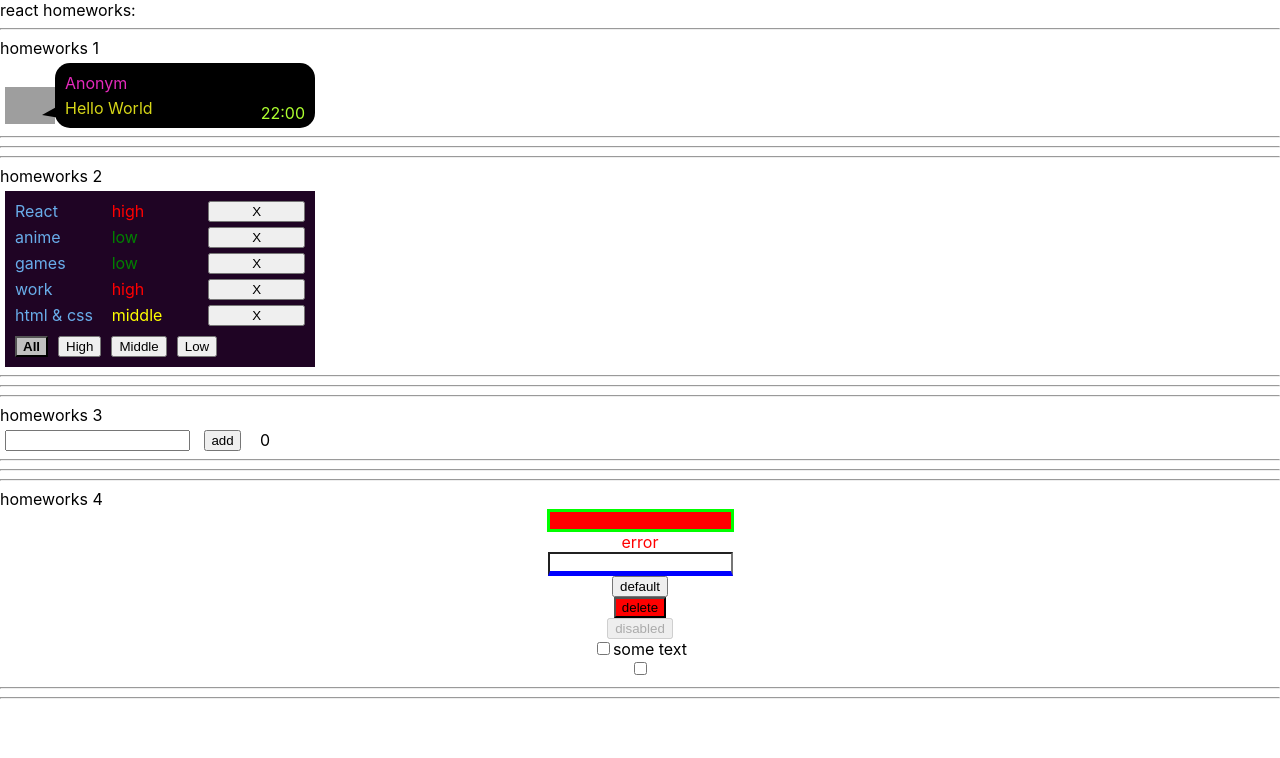
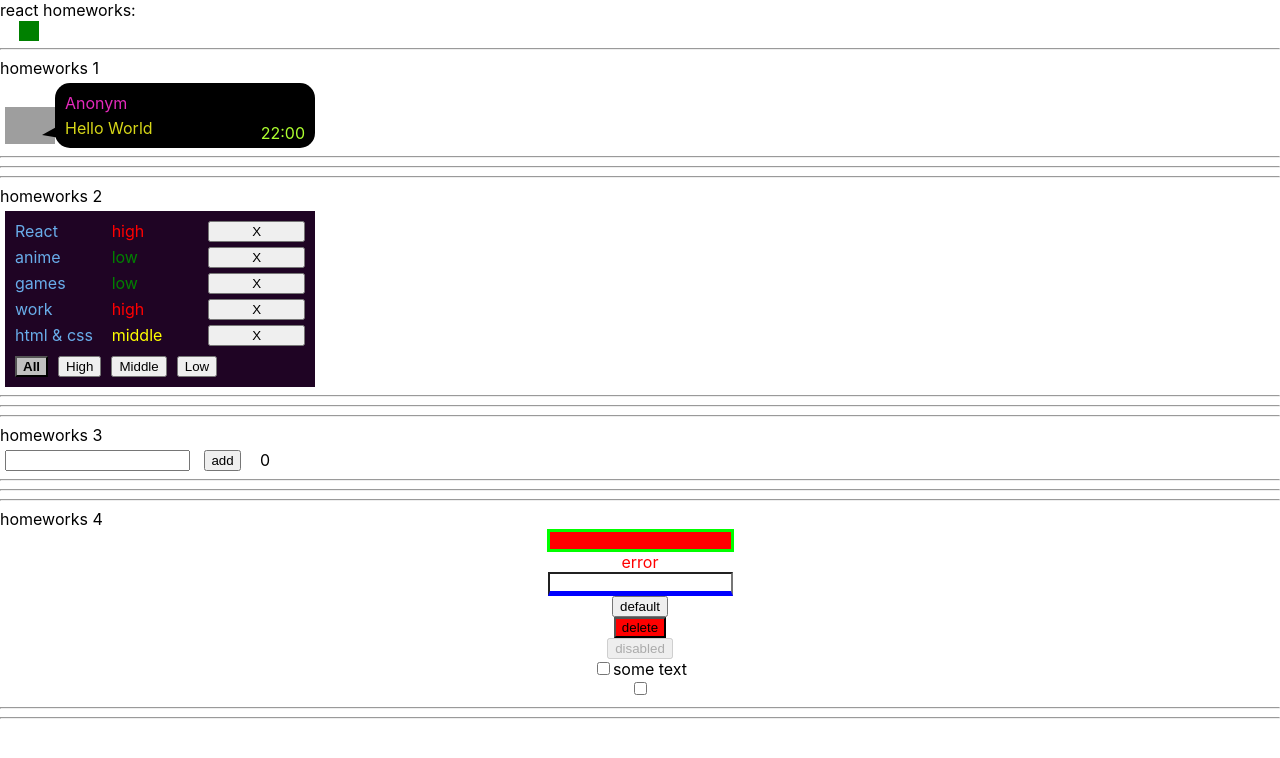
Before and after one commit to ArkadyPol/my-homework, a React (Create React App) app: page /#/pre-junior in a window 1280 px wide. Before the commit this address led to /. Shown: the top 758 px of the page. Built offline with nearby package versions, Linux system fonts and the light colour scheme; grey boxes are pictures that could not be loaded.

Commit message:
home task 5

```diff
--- a/src/p1-main/m1-ui/u1-app/App.tsx
+++ b/src/p1-main/m1-ui/u1-app/App.tsx
@@ -1,22 +1,19 @@
 import React from 'react'
 import s from './App.module.css'
-import HW1 from '../../../p2-homeworks/h1/HW1'
-import HW2 from '../../../p2-homeworks/h2/HW2';
-import HW3 from '../../../p2-homeworks/h3/HW3';
-import HW4 from '../../../p2-homeworks/h4/HW4';
+import HW5 from '../../../p2-homeworks/h5/HW5'
 
 function App() {
-    return (
-        <div className={s.App}>
-            <div>react homeworks:</div>
-            <HW1/>
-            <HW2/>
-            {<HW3/>}
-            {<HW4/>}
-            {/*<HW5/>*/}
+  return (
+      <div className={s.App}>
+        <div>react homeworks:</div>
+        {/*<HW1/>*/}
+        {/*<HW2/>*/}
+        {/*<HW3/>*/}
+        {/*<HW4/>*/}
+        {<HW5/>}
 
-        </div>
-    )
+      </div>
+  )
 }
 
 export default App
--- a/src/p2-homeworks/h5/HW5.tsx
+++ b/src/p2-homeworks/h5/HW5.tsx
@@ -1,18 +1,19 @@
 import React from 'react'
 import Header from './Header'
 import Routes from './Routes'
+import {HashRouter} from 'react-router-dom';
 
 function HW5() {
     return (
         <div>
             {/*в gh-pages лучше работает HashRouter*/}
-            {/*<HashRouter>*/}
+            <HashRouter>
 
             <Header/>
 
             <Routes/>
 
-            {/*</HashRouter>*/}
+            </HashRouter>
         </div>
     )
 }
--- /dev/null
+++ b/src/p2-homeworks/h5/Header.module.css
@@ -0,0 +1,27 @@
+.header {
+    margin-left: -220px;
+    transition: margin-left 0.6s;
+}
+
+.header::after {
+    content: '';
+    background-color: green;
+    width: 20px;
+    height: 20px;
+    display: inline-block;
+    margin: 0 10px -5px;
+}
+
+.header:hover {
+    margin-left: 0;
+}
+
+.header a {
+    color: #2716bf;
+    text-decoration: none;
+    margin: 0 10px 0 10px;
+}
+
+.header a.active {
+    color: #c426ef;
+}
--- a/src/p2-homeworks/h5/Header.tsx
+++ b/src/p2-homeworks/h5/Header.tsx
@@ -1,12 +1,17 @@
 import React from 'react'
+import {NavLink} from 'react-router-dom'
+import {PATH} from './Routes'
+import s from './Header.module.css'
 
 function Header() {
-    return (
-        <div>
-            // add NavLinks
-
-        </div>
-    )
+  return (
+      <div className={s.header}>
+        {/* add NavLinks*/}
+        <NavLink to={PATH.PRE_JUNIOR} activeClassName={s.active}>pre-junior</NavLink>
+        <NavLink to={PATH.JUNIOR} activeClassName={s.active}>junior</NavLink>
+        <NavLink to={PATH.JUNIOR_PLUS} activeClassName={s.active}>junior+</NavLink>
+      </div>
+  )
 }
 
 export default Header
--- a/src/p2-homeworks/h5/Routes.tsx
+++ b/src/p2-homeworks/h5/Routes.tsx
@@ -1,27 +1,36 @@
 import React from 'react'
+import {Redirect, Route, Switch} from 'react-router-dom'
+import PreJunior from './pages/PreJunior'
+import Junior from './pages/Junior'
+import Error404 from './pages/Error404'
+import JuniorPlus from './pages/JuniorPlus';
 
 export const PATH = {
   PRE_JUNIOR: '/pre-junior',
   // add paths
+  JUNIOR: '/junior',
+  JUNIOR_PLUS: '/junior-plus'
 }
 
 function Routes() {
   return (
       <div>
         {/*Switch выбирает первый подходящий роут*/}
-            {/*<Switch>*/}
+        <Switch>
 
           {/*в начале мы попадаем на страницу '/' и переходим сразу на страницу PRE_JUNIOR*/}
           {/*exact нужен чтоб указать полное совподение (что после '/' ничего не будет)*/}
-            {/*<Route path={'/'} exact render={() => <Redirect to={PATH.PRE_JUNIOR}/>}/>*/}
+          <Route path={'/'} exact render={() => <Redirect to={PATH.PRE_JUNIOR}/>}/>
 
-            {/*<Route path={PATH.PRE_JUNIOR} render={() => <PreJunior/>}/>*/}
-                // add routes
+          <Route path={PATH.PRE_JUNIOR} render={() => <PreJunior/>}/>
+          <Route path={PATH.JUNIOR} render={() => <Junior/>}/>
+          <Route path={PATH.JUNIOR_PLUS} render={() => <JuniorPlus/>}/>
+          {/* add routes*/}
 
           {/*у этого роута нет пути, он отрисуется если пользователь захочет попасть на несуществующую страницу*/}
-            {/*<Route render={() => <Error404/>}/>*/}
+          <Route render={() => <Error404/>}/>
 
-            {/*</Switch>*/}
+        </Switch>
       </div>
   )
 }
--- /dev/null
+++ b/src/p2-homeworks/h5/pages/Error404.module.css
@@ -0,0 +1,25 @@
+.page404 {
+    height: calc(100vh - 42px);
+    background-color: #4609a8;
+    display: grid;
+    place-content: center;
+    font-weight: 700;
+    font-size: 36px;
+    color: #6cec15;
+    text-align: center;
+    animation: explosion 4s;
+}
+
+
+@keyframes explosion {
+    0% {
+        font-size: 36px;
+    }
+    60% {
+        font-size: 100px;
+        color: red;
+    }
+    100% {
+        font-size: 36px;
+    }
+}
--- a/src/p2-homeworks/h5/pages/Error404.tsx
+++ b/src/p2-homeworks/h5/pages/Error404.tsx
@@ -1,11 +1,11 @@
 import React from 'react'
+import s from './Error404.module.css'
 
 function Error404() {
     return (
-        <div>
+        <div className={s.page404}>
             <div>404</div>
             <div>Page not found!</div>
-            <div>—ฅ/ᐠ.̫ .ᐟ\ฅ—</div>
         </div>
     )
 }
--- /dev/null
+++ b/src/p2-homeworks/h5/pages/Junior.tsx
@@ -0,0 +1,12 @@
+import React from 'react'
+
+function Junior() {
+  return (
+      <div>
+
+
+      </div>
+  )
+}
+
+export default Junior
--- /dev/null
+++ b/src/p2-homeworks/h5/pages/JuniorPlus.tsx
@@ -0,0 +1,11 @@
+import React from 'react'
+
+function JuniorPlus() {
+  return (
+      <div>
+
+      </div>
+  )
+}
+
+export default JuniorPlus
```
Also changed, not shown: package.json (+9 -1 lines), src/p2-homeworks/h5/pages/PreJunior.tsx (indentation only), 1 other file (tests, documents, lock files or other folders). Lines whose indentation alone changed are shown as unchanged.
